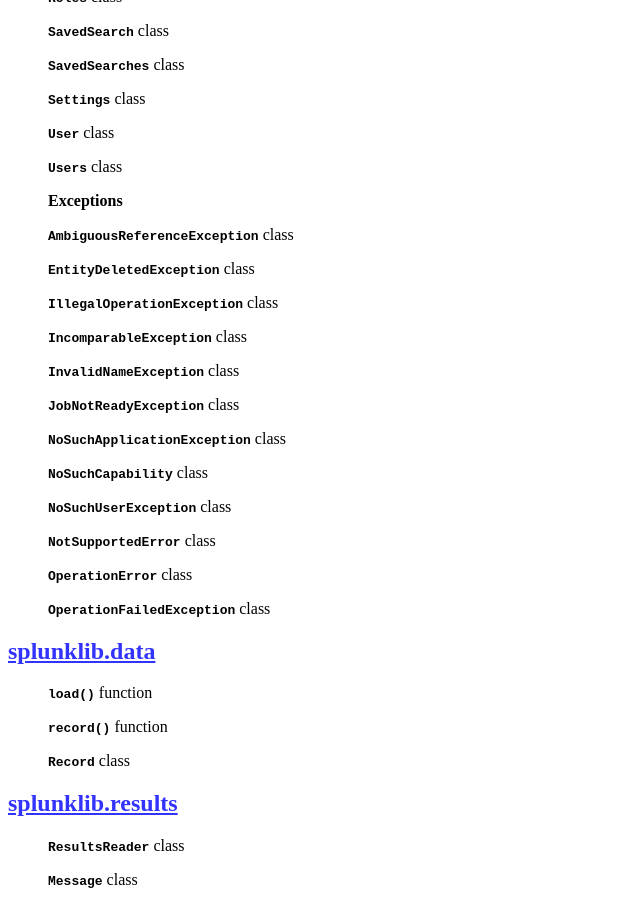
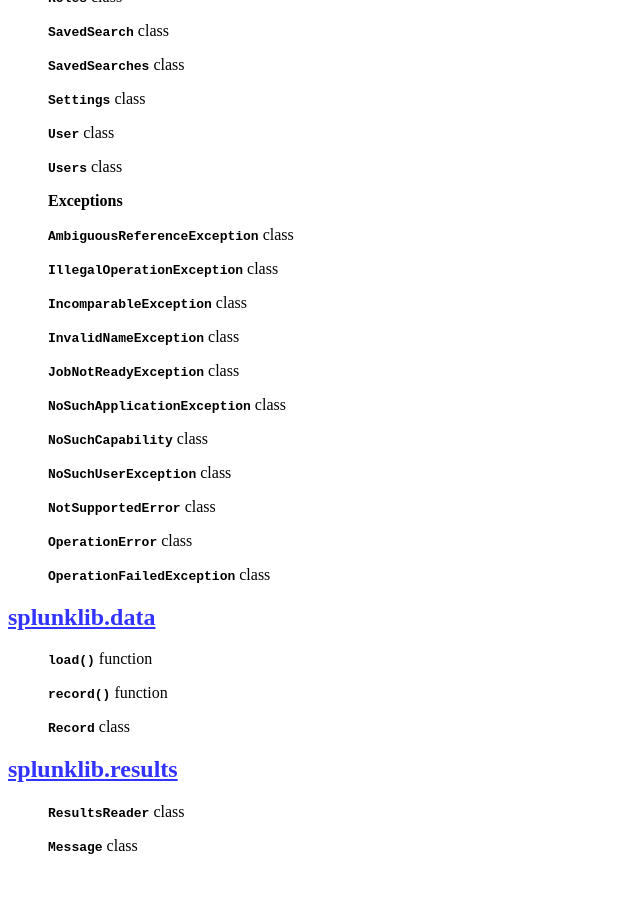
Before and after one commit to splunk/splunk-sdk-python, a Sphinx documentation site: the page built from docs/index.rst, in a window 1280 px wide and 900 px high, scrolled down 1330 px. Shown: the whole window, without its empty margins (0-640 px from the left). Built offline with Sphinx 7.4.7, drawn with Linux system fonts in a browser that asks for light colours; after the commit the page ends 2201 px from its top, so only the background shows below that.

Commit message:
Deleted EntityDeletedException from docs
Deleted EntityDeletedException from the RST files, to remove that class
from the compiled docs.

```diff
--- a/docs/client.rst
+++ b/docs/client.rst
@@ -34,9 +34,6 @@
 .. autoclass:: Entity
     :members: access, delete, disable, enable, fields, get, links, name, namespace, post, refresh, reload, update
     :inherited-members:
-
-.. autoclass:: EntityDeletedException
-    :members:
 
 .. autoclass:: IllegalOperationException
     :members:
--- a/docs/index.rst
+++ b/docs/index.rst
@@ -98,8 +98,6 @@
 
     :class:`~splunklib.client.AmbiguousReferenceException` class
 
-    :class:`~splunklib.client.EntityDeletedException` class
-
     :class:`~splunklib.client.IllegalOperationException` class
 
     :class:`~splunklib.client.IncomparableException` class
```
